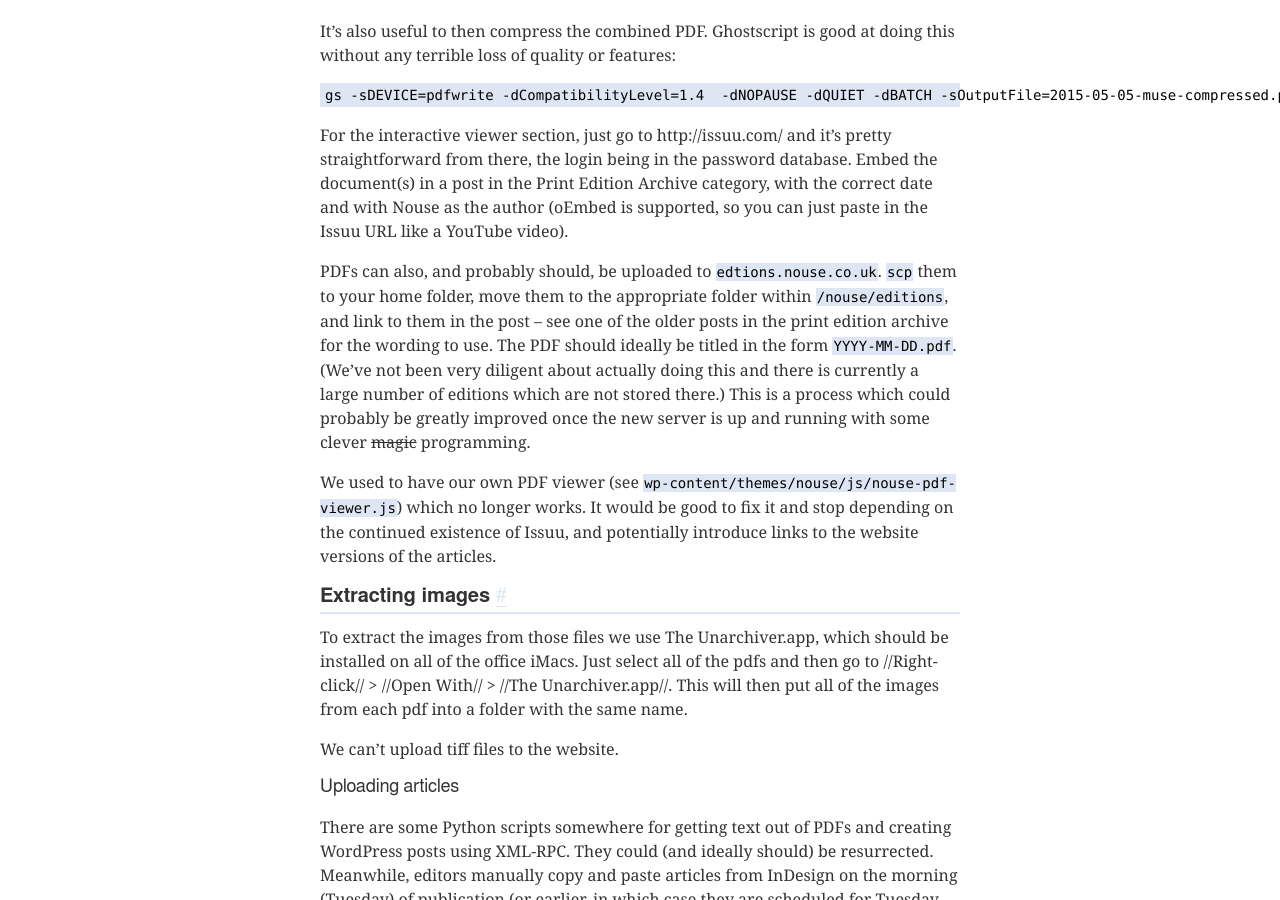
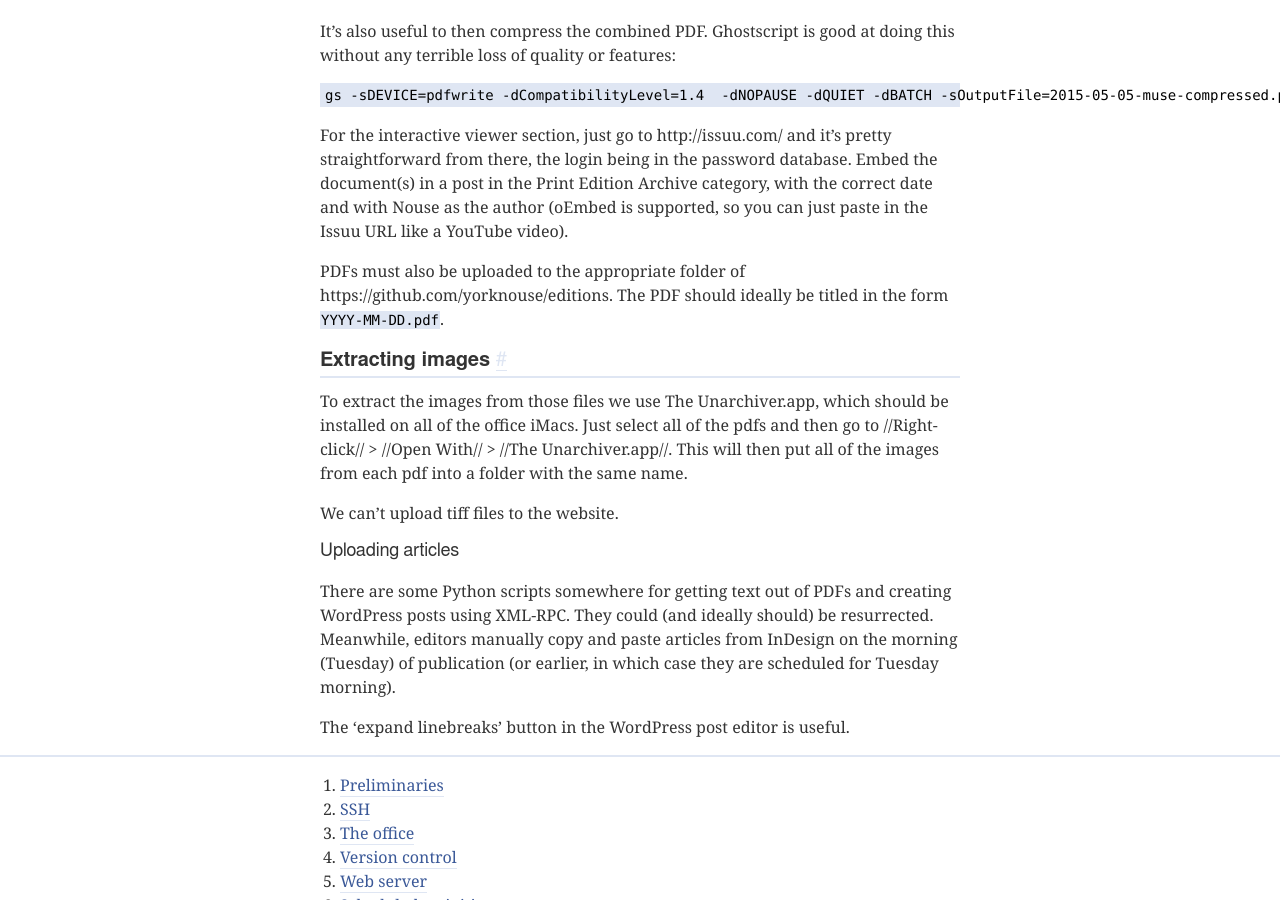
Before and after one commit to yorknouse/docs, a Jekyll site: the page built from pages/06-uploading-an-edition.md, in a window 1280 px wide and 900 px high, scrolled down 528 px. Built offline with Jekyll 4.4.1, drawn with Linux system fonts in a browser that asks for light colours.

Commit message:
Clarify where back edition PDFs should be put

```diff
--- a/pages/06-uploading-an-edition.md
+++ b/pages/06-uploading-an-edition.md
@@ -24,14 +24,7 @@ It's also useful to then compress the combined PDF. Ghostscript is good at doing
 
 For the interactive viewer section, just go to http://issuu.com/ and it's pretty straightforward from there, the login being in the password database. Embed the document(s) in a post in the Print Edition Archive category, with the correct date and with Nouse as the author (oEmbed is supported, so you can just paste in the Issuu URL like a YouTube video).
 
-PDFs can also, and probably should, be uploaded to `edtions.nouse.co.uk`. `scp` them to your home folder, move them to the appropriate folder within `/nouse/editions`, and link to them in the post -- see one of the older posts in the print edition archive for the wording to use.
-The PDF should ideally be titled in the form `YYYY-MM-DD.pdf`.
-(We've not been very diligent about actually doing this and there is currently a large number of editions which are not stored there.)
-This is a process which could probably be greatly improved once the new server is up and running with some clever ~~magic~~ programming.
-
-We used to have our own PDF viewer (see `wp-content/themes/nouse/js/nouse-pdf-viewer.js`) which no longer works.
-It would be good to fix it and stop depending on the continued existence of Issuu, and potentially introduce links to the website versions of the articles.
-
+PDFs must also be uploaded to the appropriate folder of https://github.com/yorknouse/editions. The PDF should ideally be titled in the form `YYYY-MM-DD.pdf`.
 
 ## Extracting images
 
```
